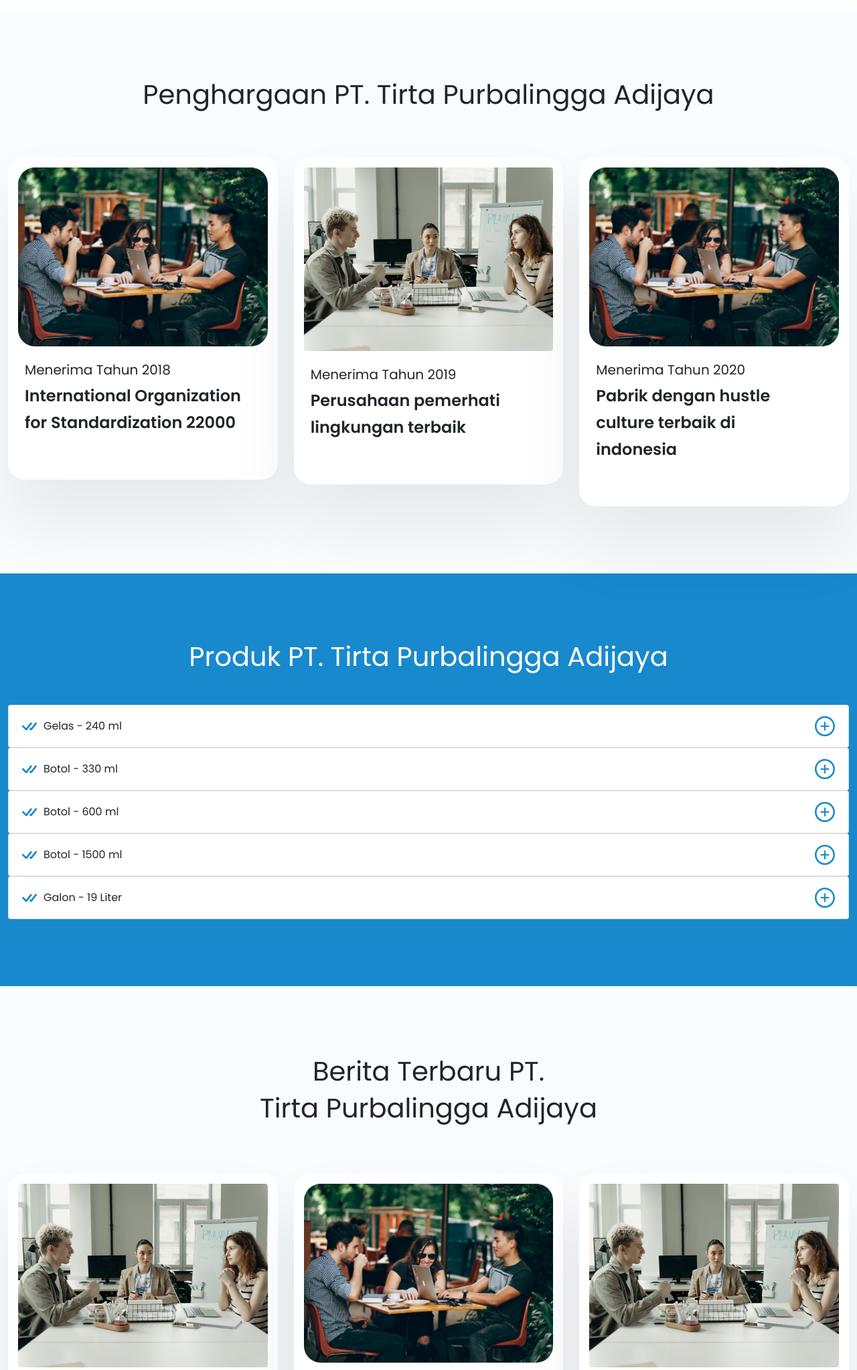
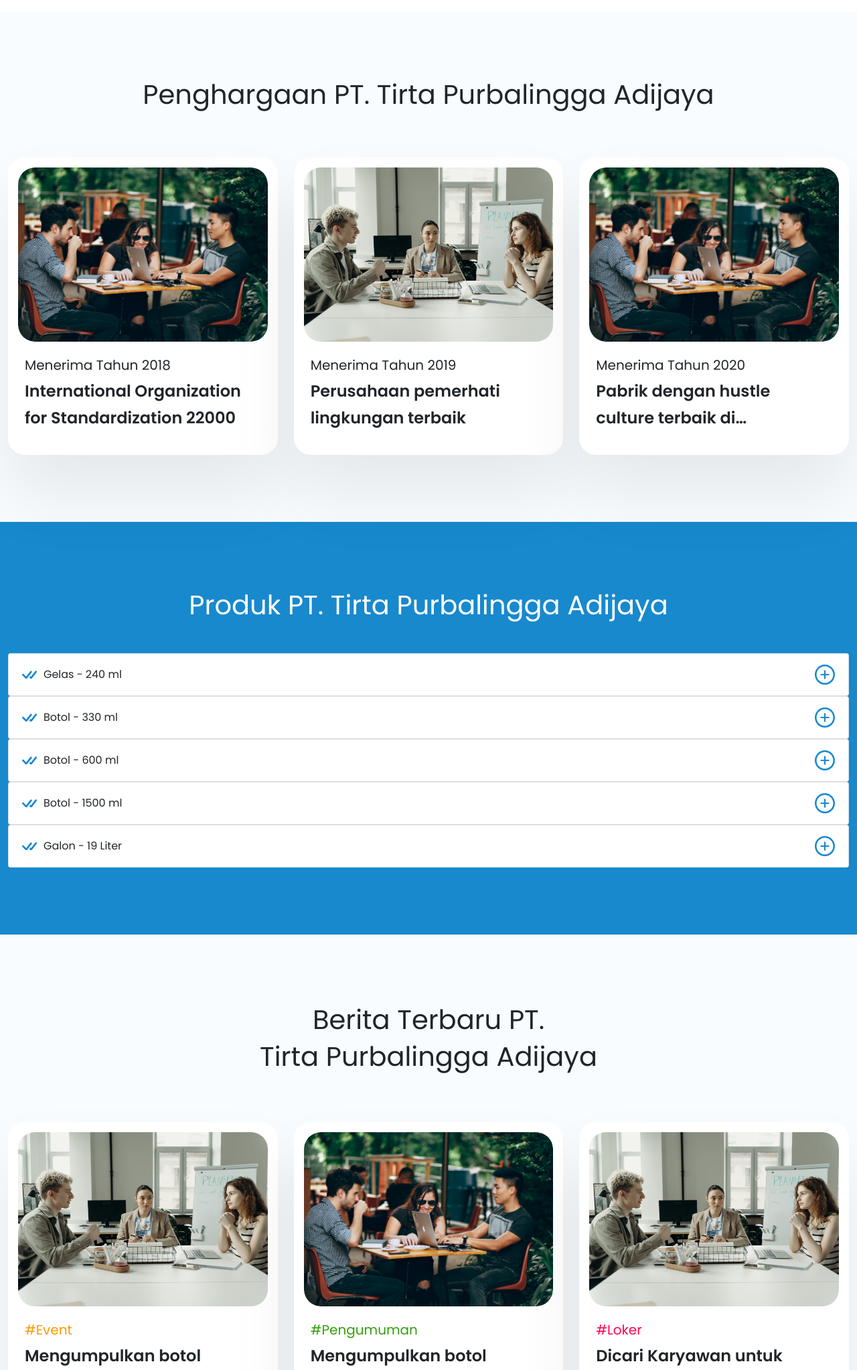
Before and after one commit to Brahmastabagus/tpa, a PHP site: page / in a window 1280 px wide. Shown: the part 3128-5173 px from the top of the page at 67% size. Run offline with PHP 8.4, Linux system fonts and the light colour scheme; data comes from the database, SQL or seed files in the repository; data that the repository does not hold is empty; some libraries are stand-ins or nearby versions.

Commit message:
fix styles

```diff
--- a/css/style.css
+++ b/css/style.css
@@ -248,11 +248,15 @@ header .videoWrapper h2 {
 }
 
 .penghargaan .cardzBody h4 {
-    margin: 4px 0 40px 0;
+    margin: 4px 0 10px 0;
     padding-right: 20px;
     font-weight: 600;
     font-size: 24px;
     line-height: 40px;
+    display: -webkit-box;
+    -webkit-line-clamp: 2;
+    -webkit-box-orient: vertical;
+    overflow: hidden;
 }
 
 /* PRODUK */
@@ -334,6 +338,10 @@ header .videoWrapper h2 {
 
 .berita .cardzBody p {
     font-size: 20px;
+    display: -webkit-box;
+    -webkit-line-clamp: 2;
+    -webkit-box-orient: vertical;
+    overflow: hidden;
     /* -webkit-line-clamp: 3 !important;
     -webkit-box-orient: vertical !important;
     overflow: hidden !important;
@@ -346,6 +354,10 @@ header .videoWrapper h2 {
     font-weight: 600;
     font-size: 24px;
     line-height: 40px !important;
+    display: -webkit-box;
+    -webkit-line-clamp: 2;
+    -webkit-box-orient: vertical;
+    overflow: hidden;
     /* -webkit-line-clamp: 2 !important;
     -webkit-box-orient: vertical !important;
     overflow: hidden !important;
--- a/index.php
+++ b/index.php
@@ -233,11 +233,11 @@ include "admin/connect.php";
                     <div class="col-lg-4 col-10">
                         <div class="cardz">
                             <div class="cardzHead">
-                                <img class="rounded" src="./assets/<?= $result["gambar"]; ?>" alt="">
+                                <img style="border-radius:25px;height:260px;width:100%;" src="./assets/<?= $result["gambar"]; ?>" alt="">
                             </div>
                             <div class="cardzBody">
                                 <p>Menerima Tahun <?= date('Y', strtotime($result['tahun'])) ?></p>
-                                <h4><?= $result['judul'] ?></h4>
+                                <h4>  <?= $result['judul'] ?></h4>
                                 <!-- <a href="#">Lanjutkan Membaca</a> -->
                             </div>
                         </div>
@@ -314,7 +314,7 @@ include "admin/connect.php";
                     <div class="col-lg-4 col-10">
                         <div class="cardz">
                             <div class="cardzHead">
-                                <img class="rounded" src="./assets/<?= $result["gambar_berita"]; ?>" alt="">
+                                <img style="border-radius:25px;height:260px;width:100%;" src="./assets/<?= $result["gambar_berita"]; ?>" alt="">
                             </div>
                             <div class="cardzBody">
                                 <?php
```
